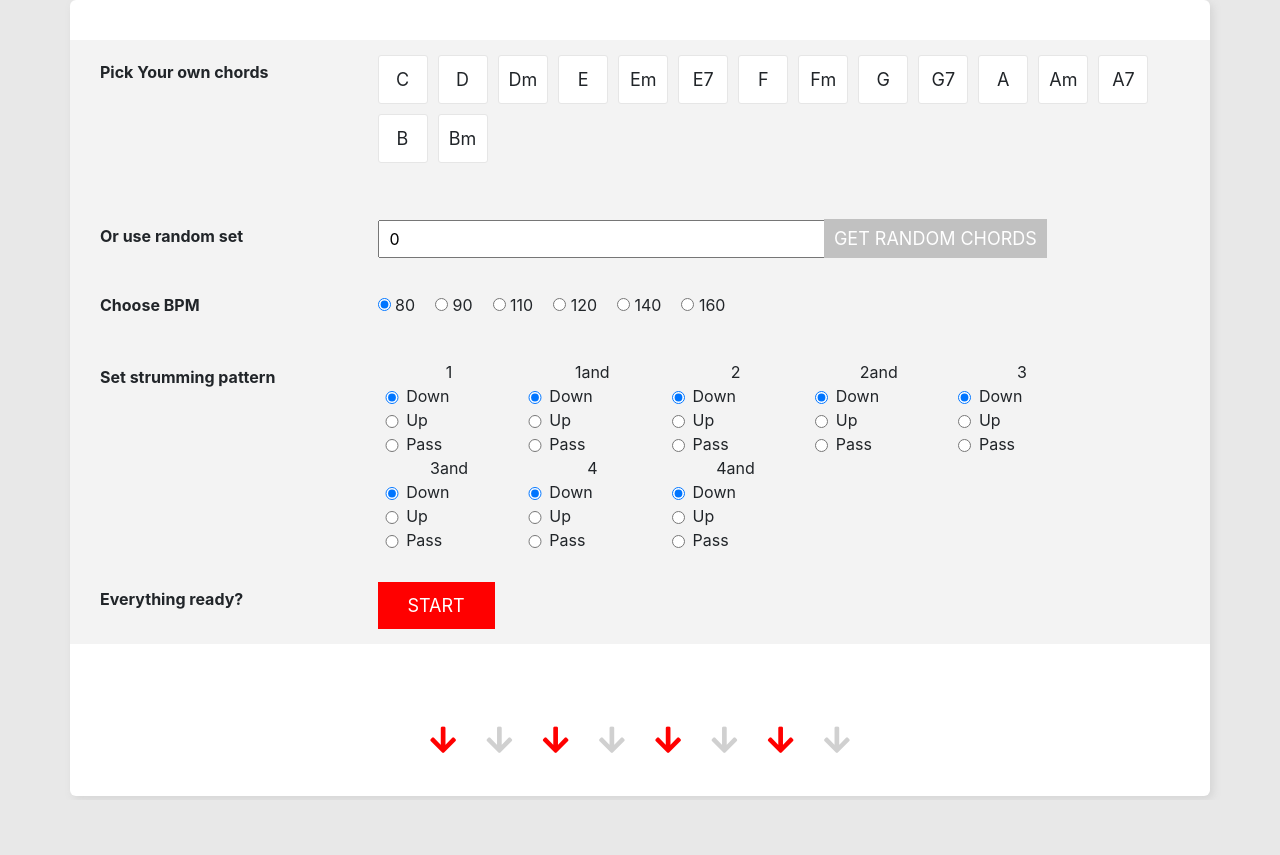
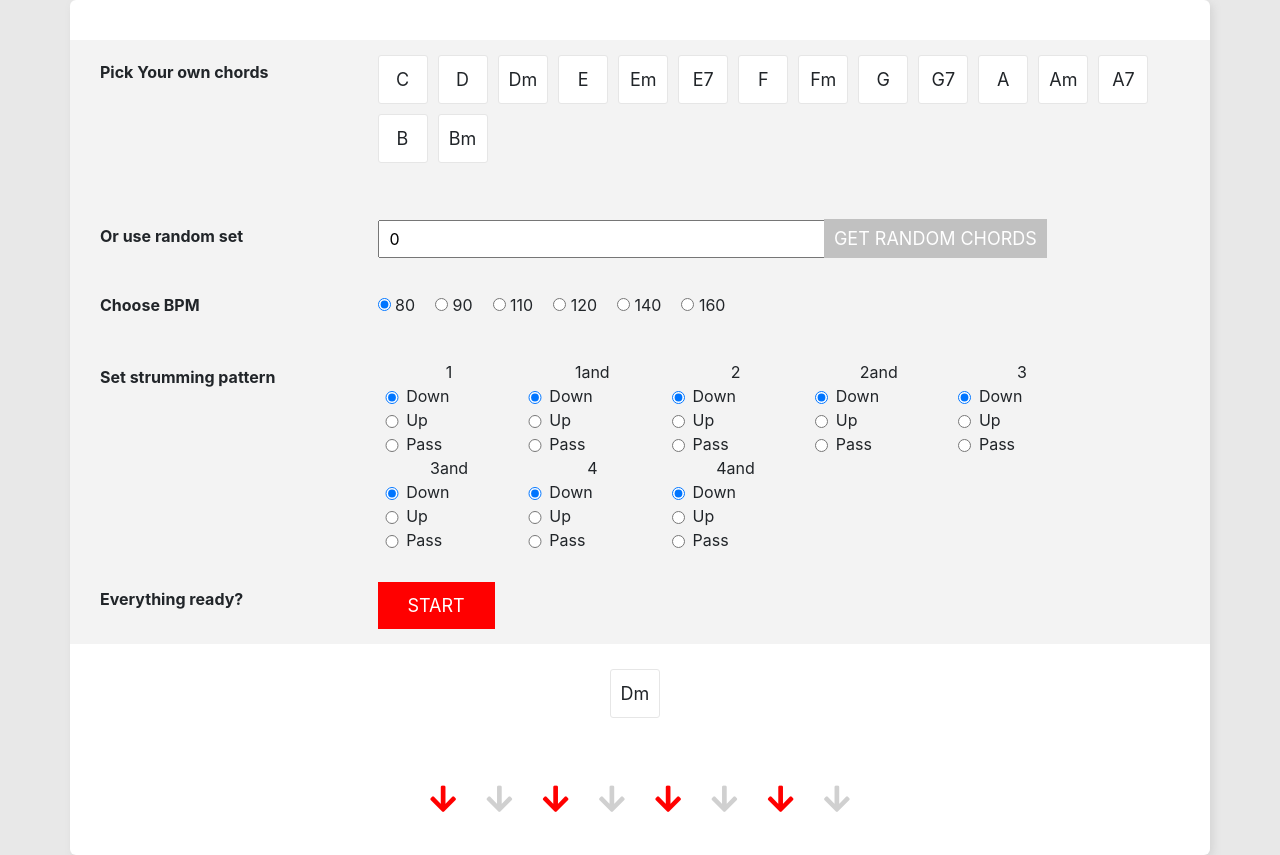
Before and after one commit to AndKorbiel/Chords-Progression-App, a React (Create React App) app: page / in a window 1280 px wide. Both pictures are taken after a click on the item "Dm". Before the commit the page ends 800 px from the top, so only its background shows below. Built offline with nearby package versions, Linux system fonts and the light colour scheme.

Commit message:
Add / remove chords func

```diff
--- a/src/App.js
+++ b/src/App.js
@@ -2,8 +2,6 @@ import React, { Component } from "react";
 import "./App.css";
 import Arrows from "./arrow.js";
 import RadioButton from "./radio-button.js";
-
-// const x = (id, value) => ({ id, value })
 
 const CHORDS = [
   "C",
@@ -38,7 +36,6 @@ const BPM_OPTIONS = [80, 90, 110, 120, 140, 160];
 class App extends Component {
   state = {
     pickedChords: [],
-    selectedChords: [],
     randomChord: "",
     nextRandomChord: "",
     chordsQuantity: 0,
@@ -104,14 +101,14 @@ class App extends Component {
   };
 
   getStrummingPattern = (e, id) => {
-    // console.log(e.target.value, id)
+
     const newPattern = [...this.state.strummingPattern];
-    // console.log newPattern)
     const updated = newPattern.find(el => el.id === id);
     updated.value = e.target.value;
     this.setState({
       strummingPattern: newPattern
     });
+
   };
 
   getRandomChords = () => {
@@ -130,22 +127,27 @@ class App extends Component {
 
   selectChord = (e) => {
 
-    let updatedChords = [...this.state.selectedChords];
+    let updatedChords = [...this.state.pickedChords];
     let chord = e.target.id;
 
-    if (updatedChords.indexOf(chord) > -1) {
-        updatedChords.splice(chord, 1)
-    }
-    else {
-        updatedChords.push(chord)
-    }
+    updatedChords.push(chord)
 
     this.setState({
-        selectedChords: updatedChords
-    })
+        pickedChords: updatedChords
+    });
 
-      console.log(this.state.selectedChords)
+  };
 
+  removeChord = (e) => {
+      let currentChords = [...this.state.pickedChords];
+      let updatedChords = [];
+      let chord = e.target.id;
+
+      updatedChords = currentChords.filter(e => e !== chord);
+
+      this.setState({
+          pickedChords: updatedChords
+      });
   };
 
   pickChords = () => {
@@ -268,7 +270,7 @@ class App extends Component {
             <ul className="chords-table centered">
                 {pickedChords.map(chord => {
                   return (
-                    <li key={chord + pickedChords.indexOf(chord)+ Math.random(1* Math.random())}>{chord}</li>
+                    <li key={chord + pickedChords.indexOf(chord) + Math.floor(Math.random() * 1000) + 1} id={chord + pickedChords.indexOf(chord)+ Math.floor(Math.random() * 1000) + 1} onClick={(e) => this.removeChord(e)}>{chord}</li>
                   )
                   })
                 }
```
